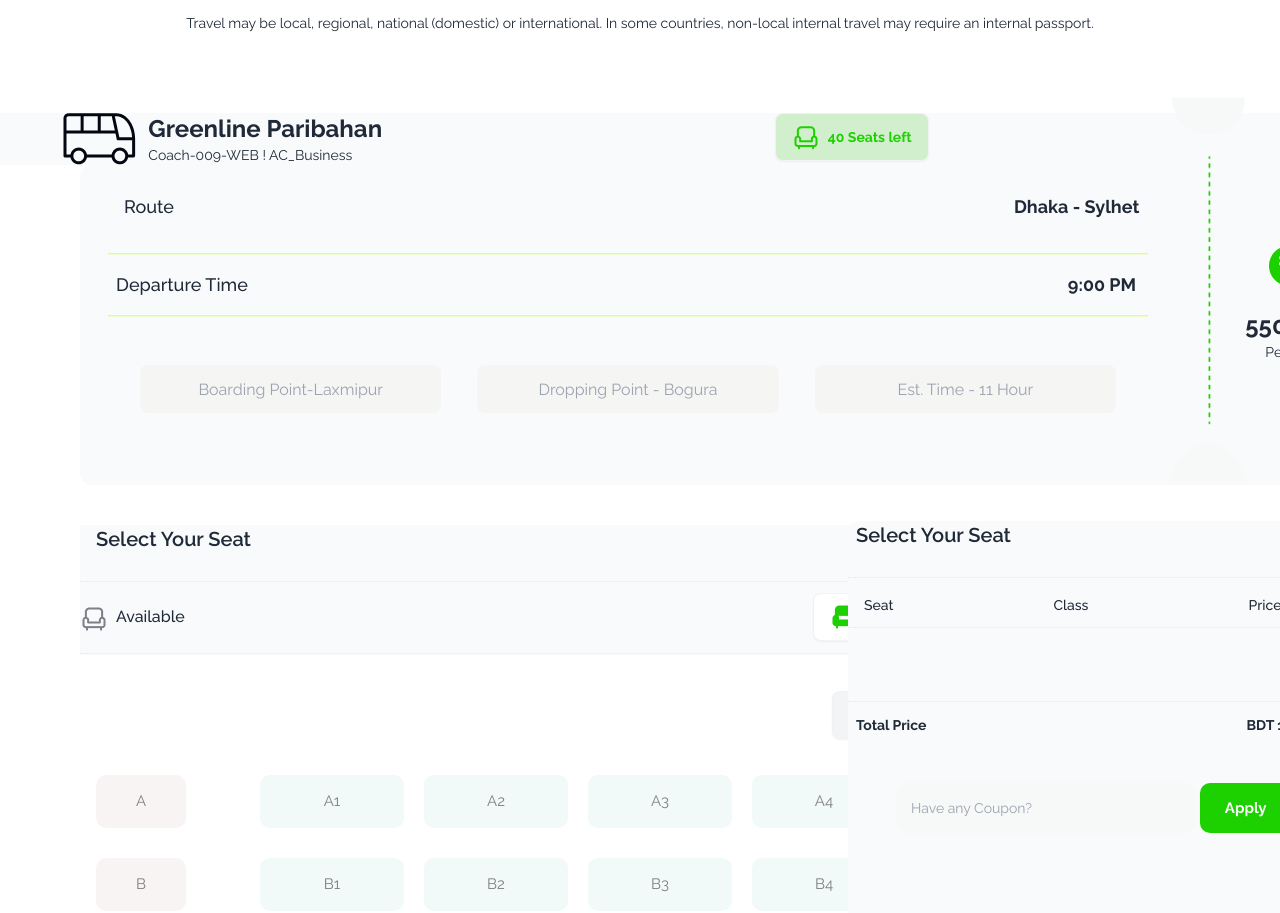
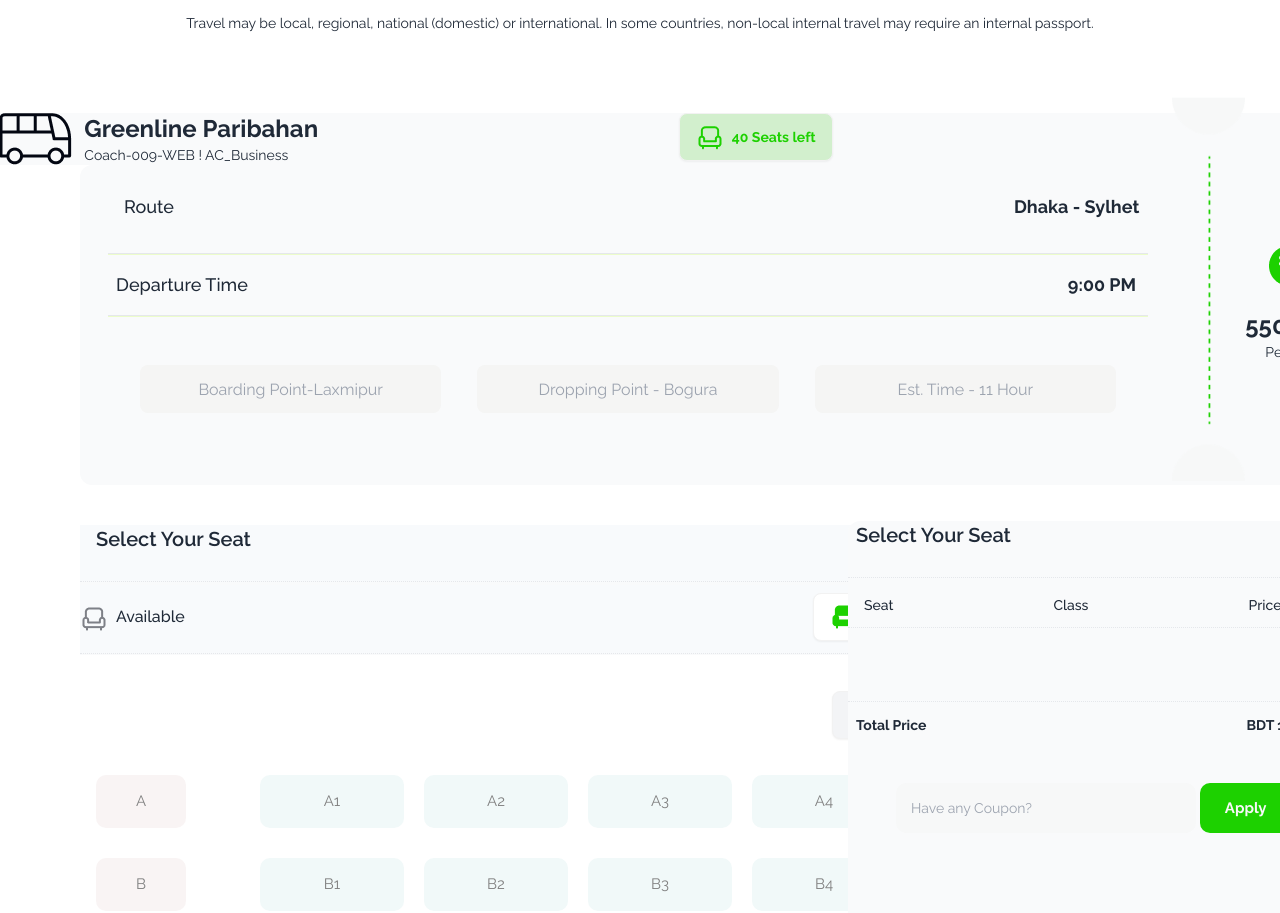
Before and after one commit to MayeshaTun/Assaignment--05, a plain HTML site: page index.html in a window 1280 px wide. Shown: the part 1291-2204 px from the top of the page. Drawn offline with nearby package versions, Linux system fonts and the light colour scheme.

Commit message:
add file

```diff
--- a/index.html
+++ b/index.html
@@ -176,7 +176,7 @@
 
       <div class="flex flex-col lg:flex-row justify-around  mt-6 gap-5 lg:mt-[5rem] lg:-ml-[10rem] bg-gray-50">
 
-        <div class="flex ml-[5rem] lg:-ml-[7rem] lg:flex-row">
+        <div class="flex ml-[5rem] lg:-ml-[20rem] lg:flex-row">
 
           <img class="lg:ml-[2rem]" src="images/bus-logo.png" alt="">
           <div class="lg:ml-3">
@@ -187,7 +187,7 @@
 
         </div>
 
-        <div class="flex ml-[10rem] lg:-ml-[20rem] lg:pr-[3rem] ">
+        <div class="flex ml-[10rem] lg:-ml-[40rem] ">
           <a id="left-seats" class="btn font-style text-sm font-bold lg:min-w-32"><img class=""  src="images/seat-green.png" alt="">40 Seats left</a>
         </div>
 
--- a/scripts/ticket.js
+++ b/scripts/ticket.js
@@ -62,9 +62,6 @@ function applyCoupon() {
   //next button
 
 function showSuccessSection() {
-    // Get the reference to the hidden section
-    var successSection = document.getElementById("success-Btn");
-
-    // Show the hidden section by removing the "hidden" class
-    successSection.classList.remove("hidden");
+  var successSection = document.getElementById("success-Btn");
+  successSection.classList.remove("hidden");
 }
```
